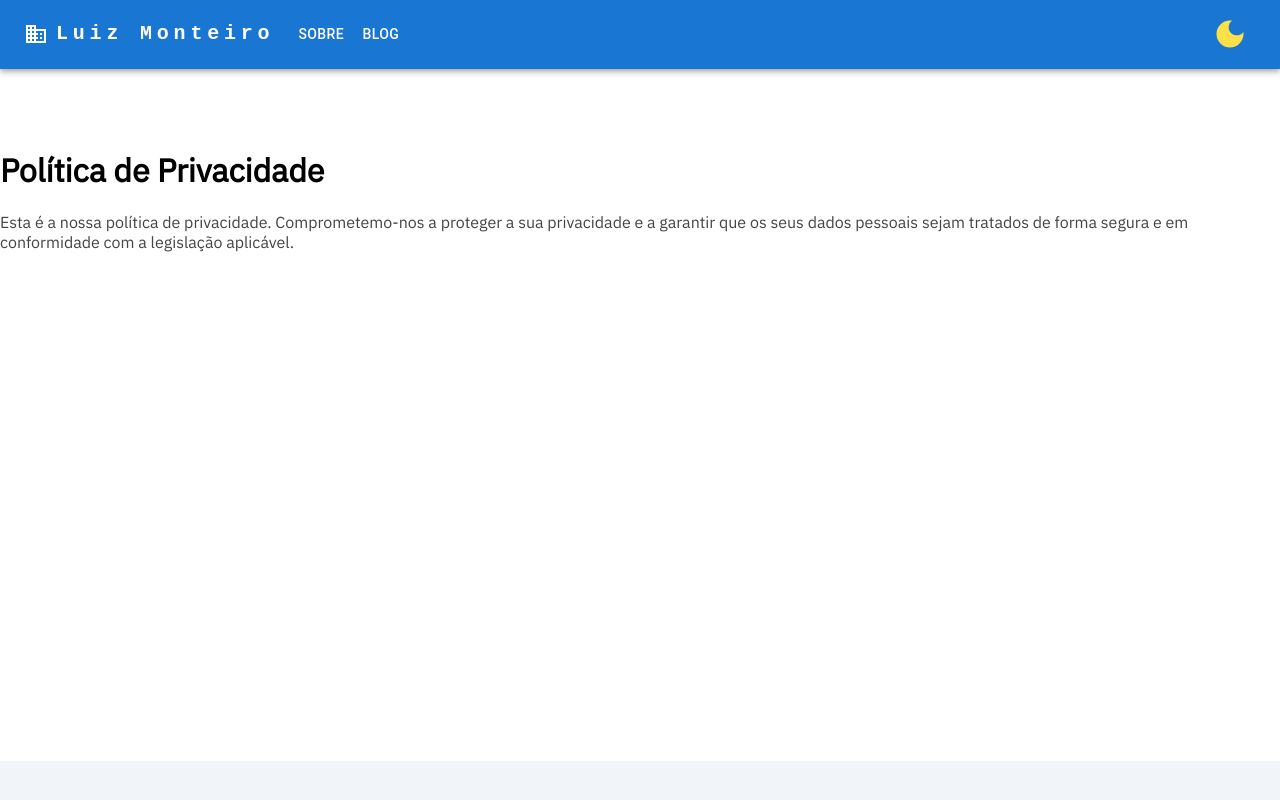
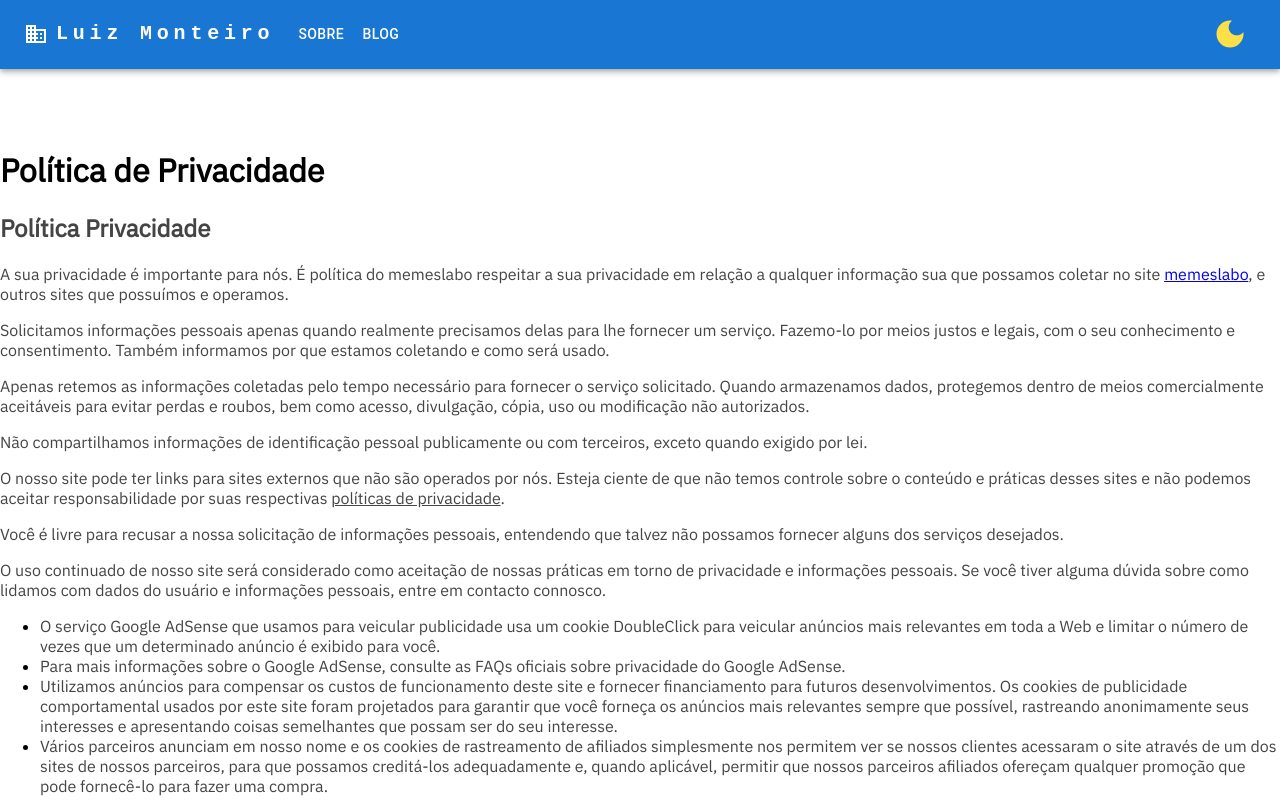
Before and after one commit to luizhslima/contentful-nextjs-blog-template, a Next.js app: page /privacidade in a window 1280 px wide. Shown: the top 800 px of the page. Built offline with nearby package versions, Linux system fonts and the light colour scheme; what @mui/styled-engine-sc would draw is missing.

Commit message:
privacidade

```diff
--- a/src/pages/privacidade.tsx
+++ b/src/pages/privacidade.tsx
@@ -136,11 +136,7 @@ export default function Privacidade() {
     return (
         <div>
             <h1>Política de Privacidade</h1>
-            <p>
-                <span style={{ color: 'rgb(68, 68, 68)' }}>
-                    Esta é a nossa política de privacidade. Comprometemo-nos a proteger a sua privacidade e a garantir que os seus dados pessoais sejam tratados de forma segura e em conformidade com a legislação aplicável.
-                </span>
-            </p>
+            <PrivacyPolicy />
         </div>
     )
 }
```
